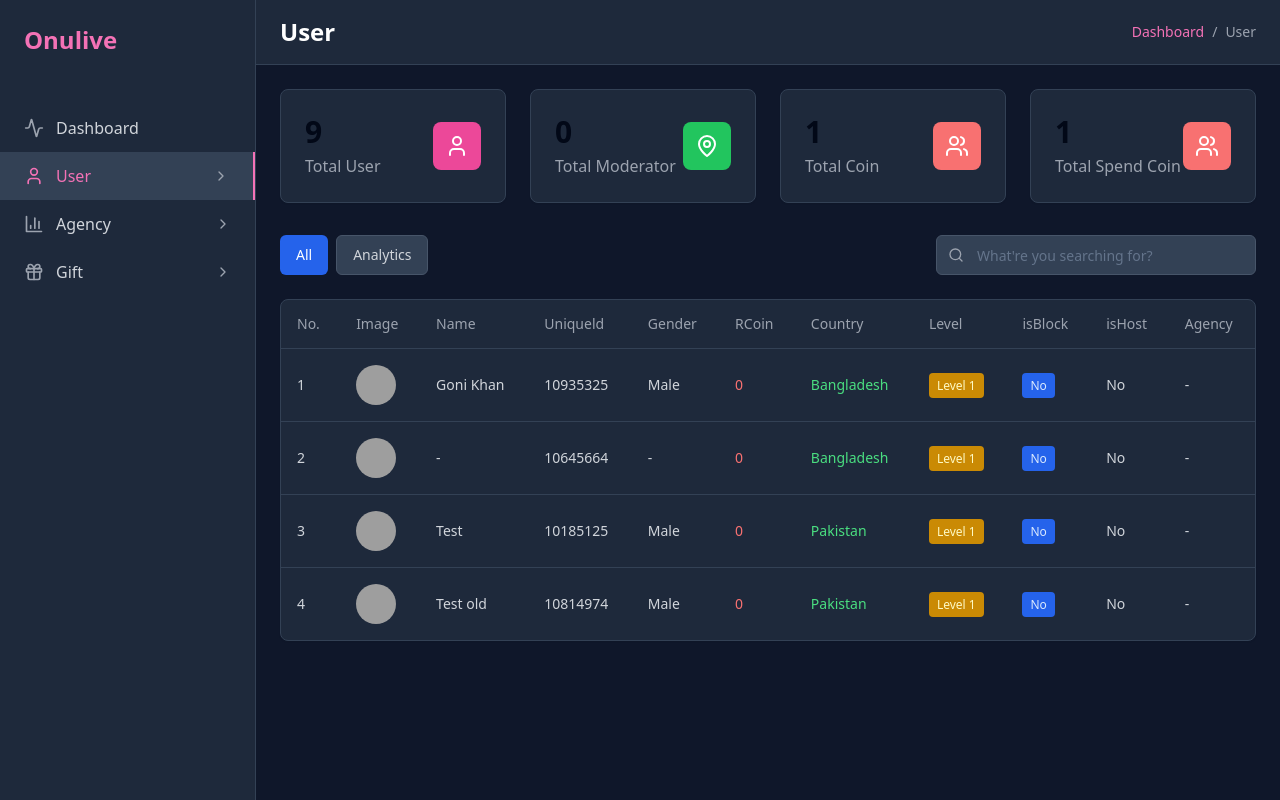
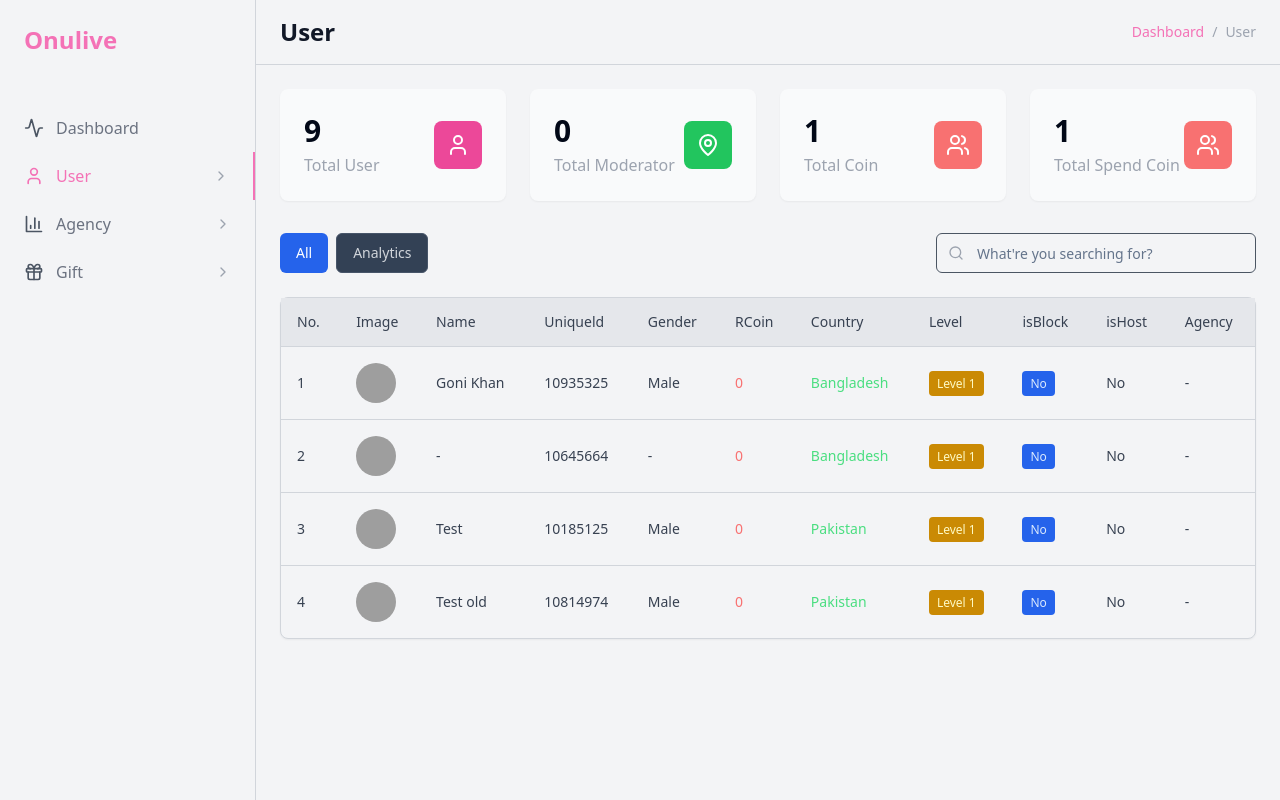
Before and after one commit to akmsaharuzzaman/DlStarAdminPanel, a React (Vite) app: page / in a window 1280 px wide. Built offline with nearby package versions, Linux system fonts and the light colour scheme; grey boxes are pictures that could not be loaded.

Commit message:
refactor: change the ui theme dark to light color hardly

```diff
--- a/src/components/pages/dashboard/index.tsx
+++ b/src/components/pages/dashboard/index.tsx
@@ -96,9 +96,9 @@ export default function DashboardPage() {
   ];
 
   return (
-    <div className="flex h-screen bg-slate-900 text-white">
+    <div className="flex h-screen text-gray-900 bg-gray-100">
       {/* Sidebar */}
-      <div className="w-64 bg-slate-800 border-r border-slate-700">
+      <div className="w-64 text-slate-800 bg-gray-100 border-r border-gray-300">
         <div className="p-6">
           <h1 className="text-2xl font-bold text-pink-400">Onulive</h1>
         </div>
@@ -107,19 +107,19 @@ export default function DashboardPage() {
           {sidebarItems.map((item, index) => (
             <div key={index} className="relative">
               <div
-                className={`flex items-center justify-between px-6 py-3 hover:bg-slate-700 cursor-pointer ${
-                  item.active ? "bg-slate-700 border-r-2 border-pink-400" : ""
+                className={`flex items-center justify-between px-6 py-3 hover:bg-gray-200 cursor-pointer ${
+                  item.active ? "text-gray-700 border-r-2 border-pink-400" : ""
                 }`}
               >
                 <div className="flex items-center space-x-3">
                   <item.icon
                     className={`w-5 h-5 ${
-                      item.active ? "text-pink-400" : "text-gray-400"
+                      item.active ? "text-pink-400" : "text-gray-600"
                     }`}
                   />
                   <span
                     className={`${
-                      item.active ? "text-pink-400" : "text-gray-300"
+                      item.active ? "text-pink-400" : "text-gray-500"
                     }`}
                   >
                     {item.label}
@@ -137,7 +137,7 @@ export default function DashboardPage() {
       {/* Main Content */}
       <div className="flex-1 flex flex-col">
         {/* Header */}
-        <div className="bg-slate-800 border-b border-slate-700 px-6 py-4 flex items-center justify-between">
+        <div className="bg-gray-100 border-b border-gray-300 px-6 py-4 flex items-center justify-between">
           <div>
             <h2 className="text-2xl font-semibold">User</h2>
           </div>
@@ -151,7 +151,7 @@ export default function DashboardPage() {
         {/* Stats Cards */}
         <div className="p-6">
           <div className="grid grid-cols-4 gap-6 mb-8">
-            <Card className="bg-slate-800 border-slate-700">
+            <Card className="bg-gray-50 border-none">
               <CardContent className="p-6">
                 <div className="flex items-center justify-between">
                   <div>
@@ -165,7 +165,7 @@ export default function DashboardPage() {
               </CardContent>
             </Card>
 
-            <Card className="bg-slate-800 border-slate-700">
+            <Card className="bg-gray-50 border-none">
               <CardContent className="p-6">
                 <div className="flex items-center justify-between">
                   <div>
@@ -179,7 +179,7 @@ export default function DashboardPage() {
               </CardContent>
             </Card>
 
-            <Card className="bg-slate-800 border-slate-700">
+            <Card className="bg-gray-50 border-none">
               <CardContent className="p-6">
                 <div className="flex items-center justify-between">
                   <div>
@@ -193,7 +193,7 @@ export default function DashboardPage() {
               </CardContent>
             </Card>
 
-            <Card className="bg-slate-800 border-slate-700">
+            <Card className="bg-gray-50 border-none">
               <CardContent className="p-6">
                 <div className="flex items-center justify-between">
                   <div>
@@ -217,7 +217,7 @@ export default function DashboardPage() {
                 className={`${
                   activeTab === "All"
                     ? "bg-blue-600 hover:bg-blue-700 text-white"
-                    : "bg-slate-700 border-slate-600 text-gray-300 hover:bg-slate-600"
+                    : "bg-gray-100 border-gray-600 text-gray-700 hover:bg-gray-200"
                 }`}
               >
                 All
@@ -239,52 +239,52 @@ export default function DashboardPage() {
               <Search className="absolute left-3 top-1/2 transform -translate-y-1/2 w-4 h-4 text-gray-400" />
               <Input
                 placeholder="What're you searching for?"
-                className="pl-10 w-80 bg-slate-700 border-slate-600 text-white placeholder-gray-400"
+                className="pl-10 w-80 bg-gray-100 border-gray-600 text-white placeholder-gray-400"
               />
             </div>
           </div>
 
           {/* Data Table */}
-          <Card className="bg-slate-800 border-slate-700">
+          <Card className="bg-gray-100 border-gray-300">
             <CardContent className="p-0">
               <Table>
                 <TableHeader>
-                  <TableRow className="border-slate-700 hover:bg-slate-700/50">
-                    <TableHead className="text-gray-400">No.</TableHead>
-                    <TableHead className="text-gray-400">Image</TableHead>
-                    <TableHead className="text-gray-400">Name</TableHead>
-                    <TableHead className="text-gray-400">Uniqueld</TableHead>
-                    <TableHead className="text-gray-400">Gender</TableHead>
-                    <TableHead className="text-gray-400">RCoin</TableHead>
-                    <TableHead className="text-gray-400">Country</TableHead>
-                    <TableHead className="text-gray-400">Level</TableHead>
-                    <TableHead className="text-gray-400">isBlock</TableHead>
-                    <TableHead className="text-gray-400">isHost</TableHead>
-                    <TableHead className="text-gray-400">Agency</TableHead>
+                  <TableRow className="border-gray-300 bg-gray-200 hover:bg-gray-700/50">
+                    <TableHead className="text-gray-700">No.</TableHead>
+                    <TableHead className="text-gray-700">Image</TableHead>
+                    <TableHead className="text-gray-700">Name</TableHead>
+                    <TableHead className="text-gray-700">Uniqueld</TableHead>
+                    <TableHead className="text-gray-700">Gender</TableHead>
+                    <TableHead className="text-gray-700">RCoin</TableHead>
+                    <TableHead className="text-gray-700">Country</TableHead>
+                    <TableHead className="text-gray-700">Level</TableHead>
+                    <TableHead className="text-gray-700">isBlock</TableHead>
+                    <TableHead className="text-gray-700">isHost</TableHead>
+                    <TableHead className="text-gray-700">Agency</TableHead>
                   </TableRow>
                 </TableHeader>
                 <TableBody>
                   {userData.map((user) => (
                     <TableRow
                       key={user.id}
-                      className="border-slate-700 hover:bg-slate-700/50"
+                      className="border-gray-300 hover:bg-gray-700/50"
                     >
-                      <TableCell className="text-gray-300">{user.id}</TableCell>
+                      <TableCell className="text-gray-700">{user.id}</TableCell>
                       <TableCell>
                         <Avatar className="w-10 h-10">
                           <AvatarImage src={user.image || "/placeholder.svg"} />
-                          <AvatarFallback className="bg-slate-600">
+                          <AvatarFallback className="bg-gray-600">
                             {user.name.charAt(0)}
                           </AvatarFallback>
                         </Avatar>
                       </TableCell>
-                      <TableCell className="text-gray-300">
+                      <TableCell className="text-gray-700">
                         {user.name}
                       </TableCell>
-                      <TableCell className="text-gray-300">
+                      <TableCell className="text-gray-700">
                         {user.uniqueId}
                       </TableCell>
-                      <TableCell className="text-gray-300">
+                      <TableCell className="text-gray-700">
                         {user.gender}
                       </TableCell>
                       <TableCell className="text-red-400">
@@ -303,10 +303,10 @@ export default function DashboardPage() {
                           {user.isBlock}
                         </span>
                       </TableCell>
-                      <TableCell className="text-gray-300">
+                      <TableCell className="text-gray-700">
                         {user.isHost}
                       </TableCell>
-                      <TableCell className="text-gray-300">
+                      <TableCell className="text-gray-700">
                         {user.agency}
                       </TableCell>
                     </TableRow>
```
